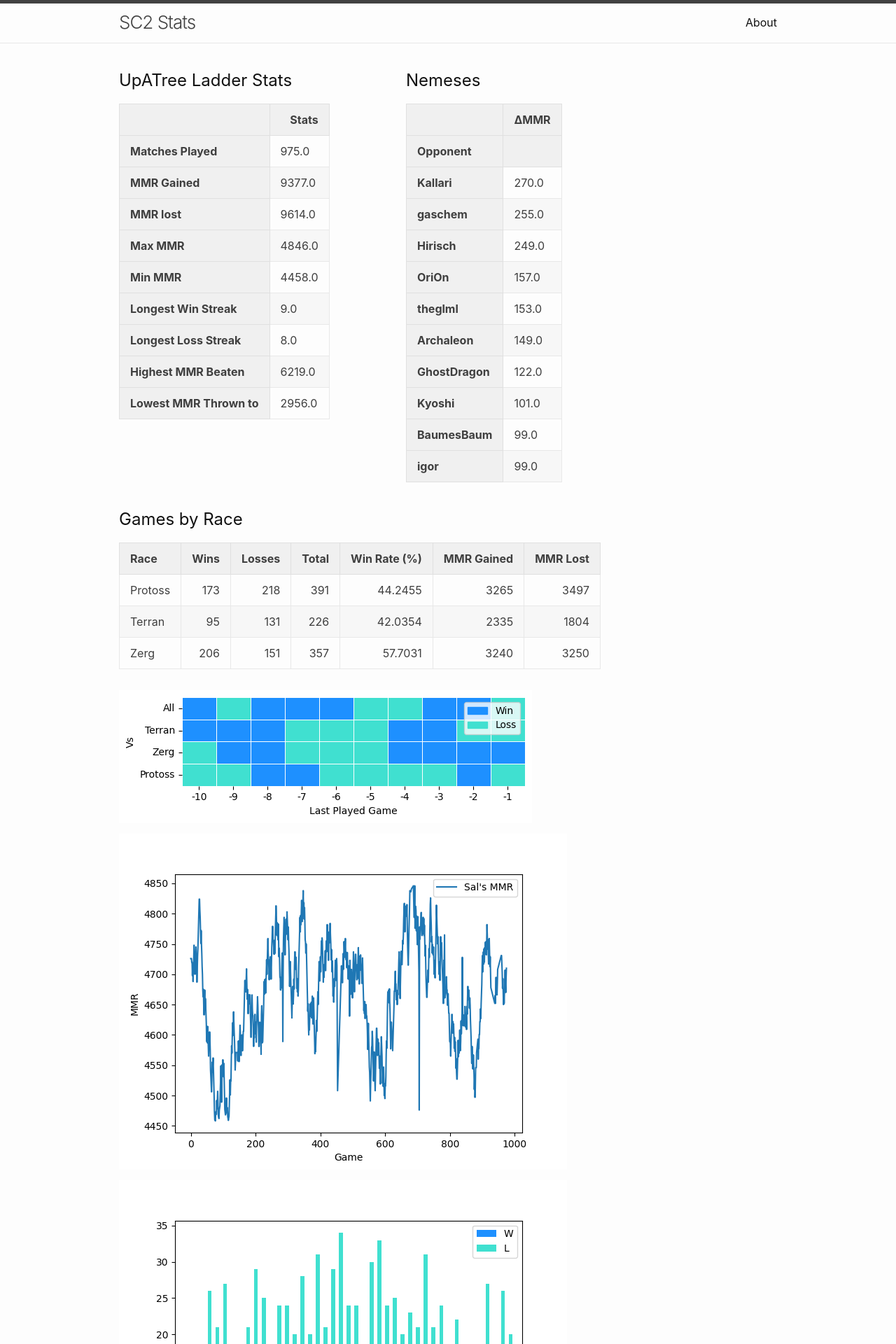
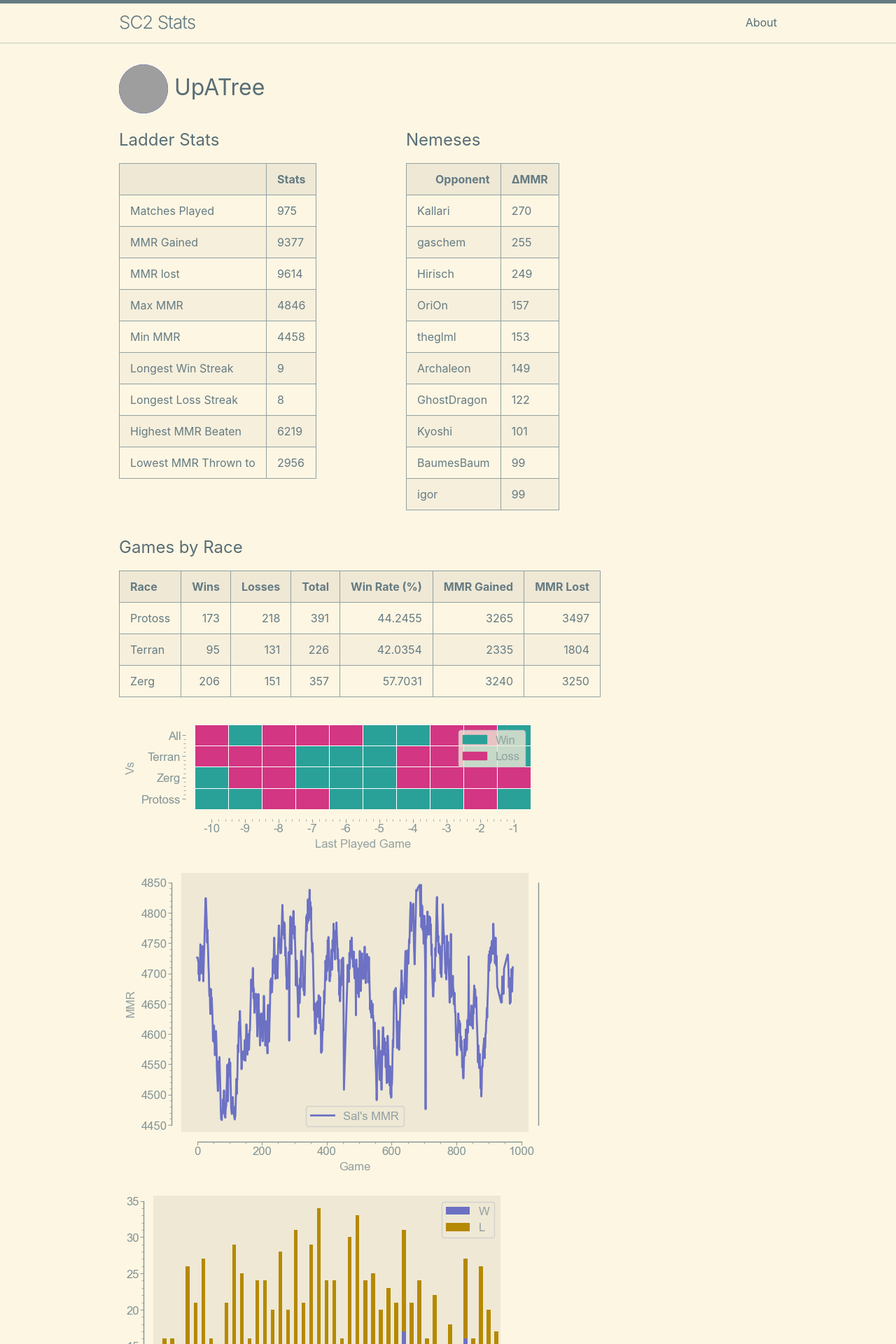
Before and after one commit to kylermurphy/UpATree, a Jekyll site: the page built from docs/index.md, in a window 1280 px wide. Shown: the top 1920 px of the page at 70% size. Built offline with Jekyll 4.4.1, drawn with Linux system fonts in a browser that asks for light colours; grey boxes are pictures that could not be loaded.

Commit message:
fixing from local run

```diff
--- a/docs/_config.yml
+++ b/docs/_config.yml
@@ -39,7 +39,7 @@ minima:
   # solarized-light	   Light variant of solarized color scheme.
   # solarized-dark	   Dark variant of solarized color scheme.
   # solarized	         Adaptive skin for solarized color scheme skins.
-  skin: classic
+  skin: solarized-light
 
   # Set to `true` to show excerpts on the homepage.
   #show_excerpts: false
--- a/docs/_sass/minima/_base.scss
+++ b/docs/_sass/minima/_base.scss
@@ -266,6 +266,17 @@ pre {
   display: table;
 }
 
+.circular_image {
+  width: 70px;
+  height: 70px;
+  border-radius: 50%;
+  overflow: hidden;
+  background-color: blue;
+  display:inline-block;
+  vertical-align:middle;
+}
+
+
 /**
  * Tables
  */
--- a/docs/index.md
+++ b/docs/index.md
@@ -2,9 +2,12 @@
 layout: home
 ---
 
+<h1><img class="circular_image" src="https://static-cdn.jtvnw.net/jtv_user_pictures/672dc2fd-072c-470e-a6c5-62f37f937682-profile_image-70x70.png"/> UpATree</h1>
+
+<p> </p>
 <div class="row">
     <div class="column">
-        <h2>UpATree Ladder Stats</h2>
+        <h2> Ladder Stats</h2>
         <table>
   <thead>
     <tr style="text-align: right;">
@@ -14,40 +17,40 @@ layout: home
   </thead>
   <tbody>
     <tr>
-      <th>Matches Played</th>
-      <td>975.0</td>
+      <td>Matches Played</td>
+      <td>975</td>
     </tr>
     <tr>
-      <th>MMR Gained</th>
-      <td>9377.0</td>
+      <td>MMR Gained</td>
+      <td>9377</td>
     </tr>
     <tr>
-      <th>MMR lost</th>
-      <td>9614.0</td>
+      <td>MMR lost</td>
+      <td>9614</td>
     </tr>
     <tr>
-      <th>Max MMR</th>
-      <td>4846.0</td>
+      <td>Max MMR</td>
+      <td>4846</td>
     </tr>
     <tr>
-      <th>Min MMR</th>
-      <td>4458.0</td>
+      <td>Min MMR</td>
+      <td>4458</td>
     </tr>
     <tr>
-      <th>Longest Win Streak</th>
-      <td>9.0</td>
+      <td>Longest Win Streak</td>
+      <td>9</td>
     </tr>
     <tr>
-      <th>Longest Loss Streak</th>
-      <td>8.0</td>
+      <td>Longest Loss Streak</td>
+      <td>8</td>
     </tr>
     <tr>
-      <th>Highest MMR Beaten</th>
-      <td>6219.0</td>
+      <td>Highest MMR Beaten</td>
+      <td>6219</td>
     </tr>
     <tr>
-      <th>Lowest MMR Thrown to</th>
-      <td>2956.0</td>
+      <td>Lowest MMR Thrown to</td>
+      <td>2956</td>
     </tr>
   </tbody>
 </table>
@@ -57,54 +60,50 @@ layout: home
         <table>
   <thead>
     <tr style="text-align: right;">
-      <th></th>
+      <th>Opponent</th>
       <th>ΔMMR</th>
-    </tr>
-    <tr>
-      <th>Opponent</th>
-      <th></th>
     </tr>
   </thead>
   <tbody>
     <tr>
-      <th>Kallari</th>
-      <td>270.0</td>
+      <td>Kallari</td>
+      <td>270</td>
     </tr>
     <tr>
-      <th>gaschem</th>
-      <td>255.0</td>
+      <td>gaschem</td>
+      <td>255</td>
     </tr>
     <tr>
-      <th>Hirisch</th>
-      <td>249.0</td>
+      <td>Hirisch</td>
+      <td>249</td>
     </tr>
     <tr>
-      <th>OriOn</th>
-      <td>157.0</td>
+      <td>OriOn</td>
+      <td>157</td>
     </tr>
     <tr>
-      <th>theglml</th>
-      <td>153.0</td>
+      <td>theglml</td>
+      <td>153</td>
     </tr>
     <tr>
-      <th>Archaleon</th>
-      <td>149.0</td>
+      <td>Archaleon</td>
+      <td>149</td>
     </tr>
     <tr>
-      <th>GhostDragon</th>
-      <td>122.0</td>
+      <td>GhostDragon</td>
+      <td>122</td>
     </tr>
     <tr>
-      <th>Kyoshi</th>
-      <td>101.0</td>
+      <td>Kyoshi</td>
+      <td>101</td>
     </tr>
     <tr>
-      <th>BaumesBaum</th>
-      <td>99.0</td>
+      <td>BaumesBaum</td>
+      <td>99</td>
     </tr>
     <tr>
-      <th>igor</th>
-      <td>99.0</td>
+      <td>igor</td>
+      <td>99</td>
     </tr>
   </tbody>
 </table>
```
Also changed, not shown: log.txt (+77 -0 lines), main.py (+40 -14 lines), docs/assets/MMR.png, docs/assets/daily.png, docs/assets/gm_hist.png, docs/assets/r_wrt.png.
